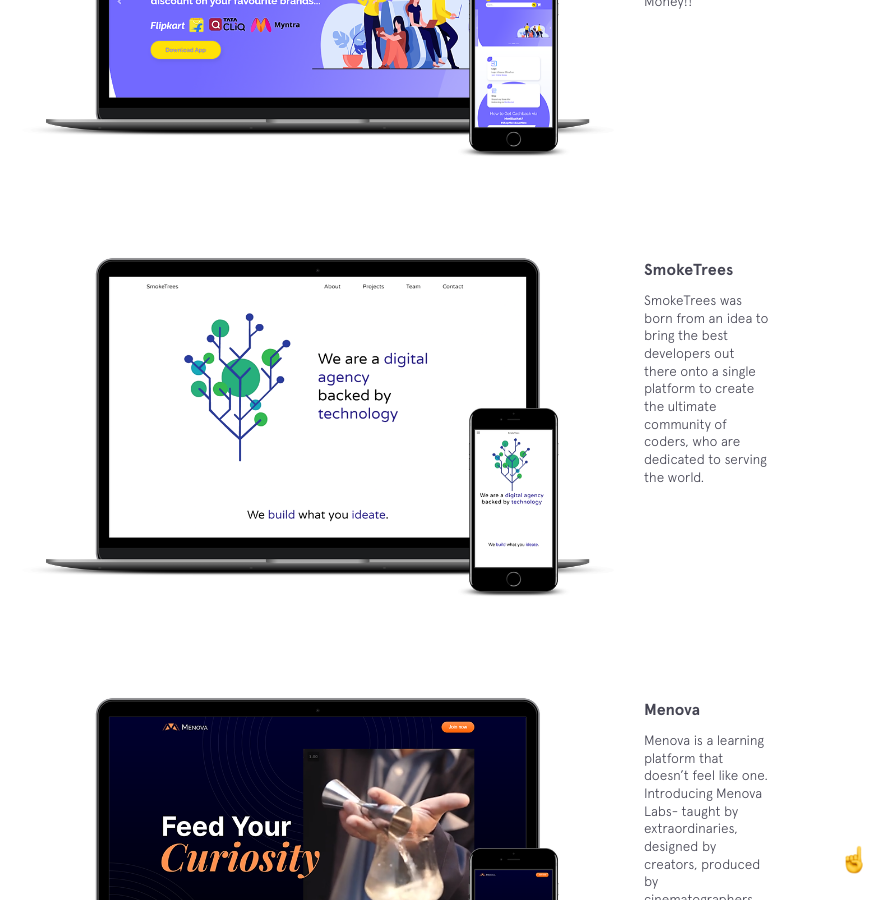
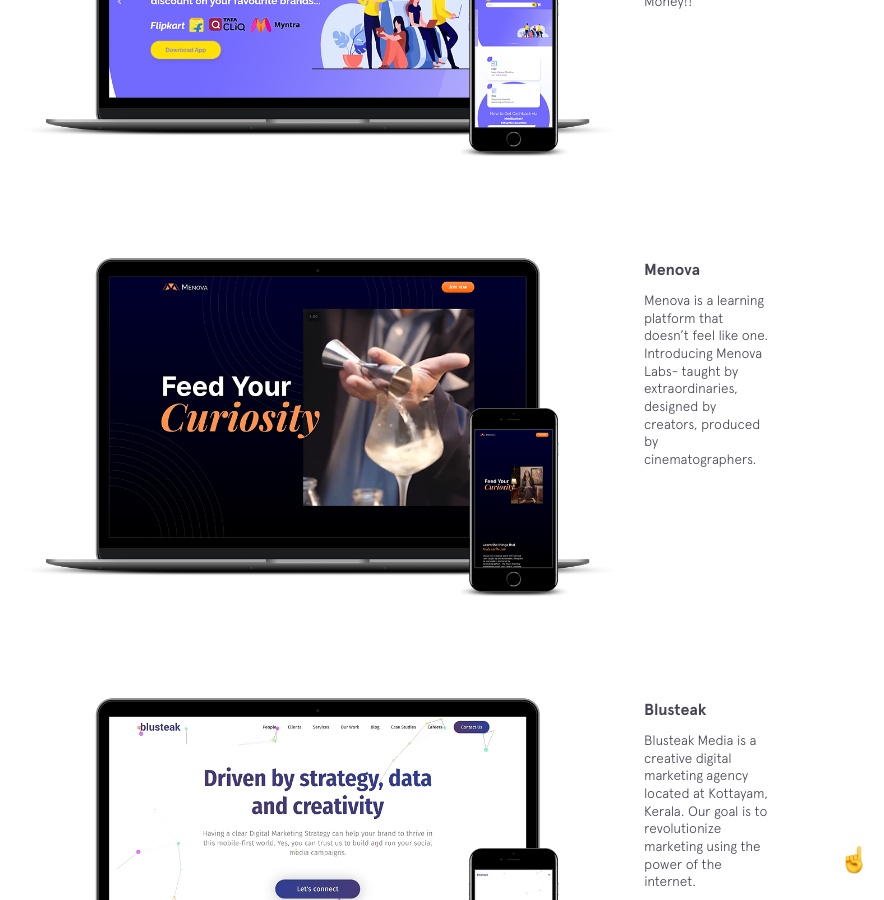
Before and after one commit to adarshsingh87/adarshsingh87.github.io, a Jekyll site: the page built from index.html, in a window 1280 px wide and 900 px high, scrolled down 2279 px. Shown: the whole window, without its empty margins (396-1280 px from the left). Built offline with Jekyll 4.4.1, drawn with Linux system fonts in a browser that asks for light colours; nearby versions of some CDN libraries.

Commit message:
updated url

```diff
--- a/_includes/background.html
+++ b/_includes/background.html
@@ -3,7 +3,7 @@
   <div class="section__content">
     <p>
       I'm currently an Intern at
-      <a class="underline-link" href="https://smoketrees.dev/" target="_blank">SmokeTrees</a> building things for the web with some awesome people. I am studying in
+      <a class="underline-link" href="https://smoketrees.in/" target="_blank">SmokeTrees</a> building things for the web with some awesome people. I am studying in
       <a class="underline-link" href="https://vit.ac.in/" target="_blank">Vellore institute of technology,vellore</a>.
     </p>
 
--- a/_includes/featured-projects.html
+++ b/_includes/featured-projects.html
@@ -16,7 +16,7 @@
       </figcaption>
     </div>
 
-    <div class="project blistabloc">
+    <!-- <div class="project blistabloc">
       <figure class="project__pic">
         <a href="https://smoketrees.dev/" target="_blank">
           <img src="{{site.baseurl}}/img/featured/smoketrees/smoketrees.png" alt="">
@@ -29,7 +29,7 @@
         <p>SmokeTrees was born from an idea to bring the best developers out there onto a single platform to create the ultimate
         community of coders, who are dedicated to serving the world.</p>
       </figcaption>
-    </div>
+    </div> -->
 
     <div class="project interventions">
       <figure class="project__pic">
```
